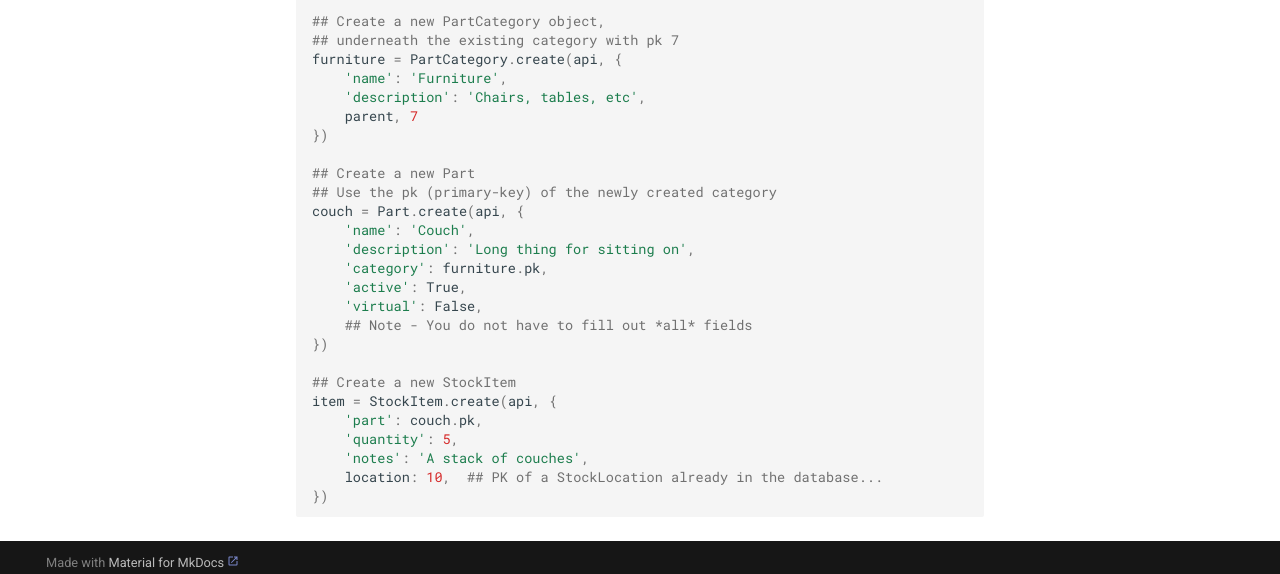
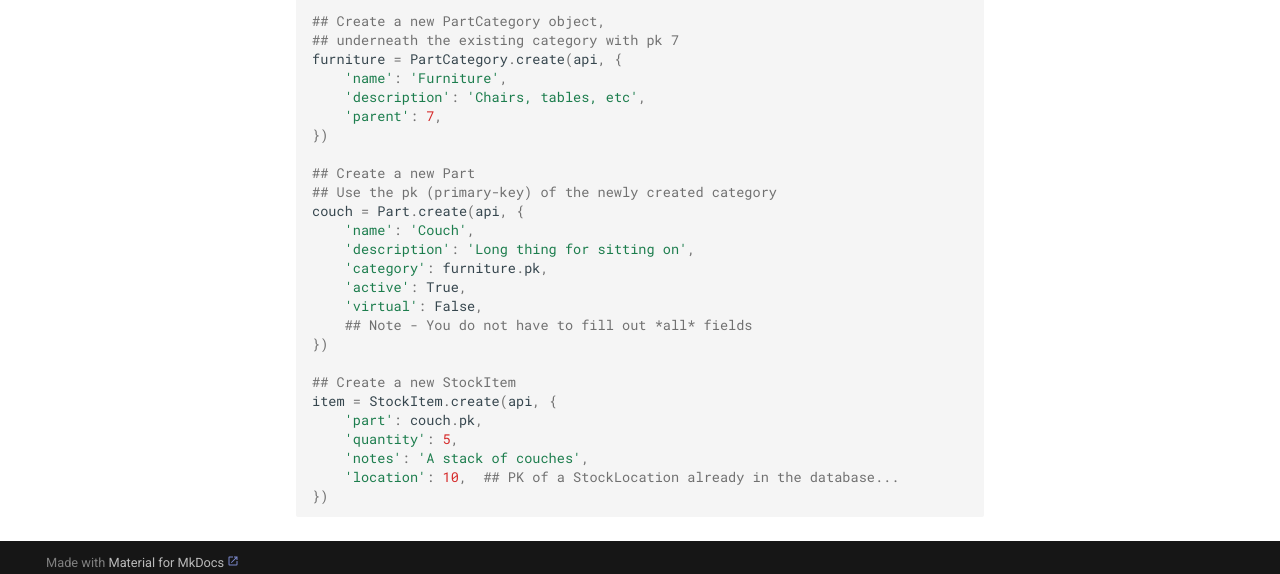
Before and after one commit to inventree/inventree-docs, an MkDocs documentation site: the page built from docs/extend/python.md, in a window 1280 px wide and 900 px high, scrolled down 1661 px. Shown: the part 315-889 px from the top of the window. Built offline with MkDocs 1.6.1 and Material for MkDocs 9.7.7, drawn with Linux system fonts in a browser that asks for light colours; a script that is not in the unit is left out; comment, search, counter and statistics services are not loaded.

Commit message:
Typo fixed

```diff
--- a/docs/extend/python.md
+++ b/docs/extend/python.md
@@ -94,7 +94,7 @@
 furniture = PartCategory.create(api, {
     'name': 'Furniture',
     'description': 'Chairs, tables, etc',
-    parent, 7
+    'parent': 7,
 })
 
 ## Create a new Part
```
Also changed, not shown: other parts of docs/extend/python.md (+1 -1 lines).
